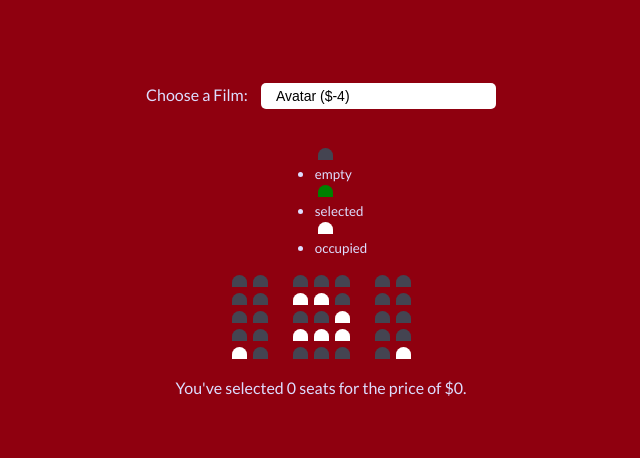
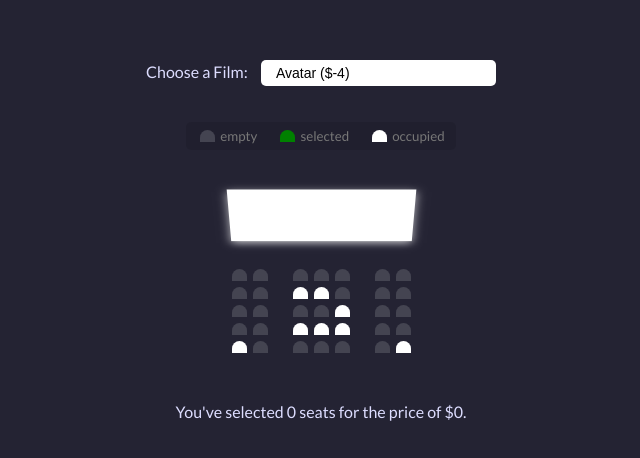
Before and after one commit to WinterCricket/Movvie-Seats, a plain HTML site: page index.html in a window 1280 px wide. Shown: the part 162-620 px from the top of the page, without its empty margins (319-959 px from the left). Drawn offline with Linux system fonts and the light colour scheme.

Commit message:
put up the movie screen

```diff
--- a/style.css
+++ b/style.css
@@ -5,7 +5,7 @@
 }
 
 body {
-	background-color: #8f000f;
+	background-color: #242333;
 	display: flex;
 	flex-direction: column;
 	color: #ddf;
@@ -41,7 +41,10 @@ body {
 
 }
 
-
+.container {
+	perspective: 1000px;
+	margin-bottom: 30px;
+}
 
 
 .seat {
@@ -73,7 +76,7 @@ body {
 
 .seat:not(.occupied):hover {
 	cursor: pointer;
-	transform: scale(1.2);
+	transform: scale(1.5);
 }
 
 .showcase.seat:not(.occupied):hover {
@@ -81,6 +84,38 @@ body {
 	transform: scale(1);
 }
 
+
+.showcase {
+	background: rgba(0,0,0,0.1);
+	padding: 5px 1px;
+	border-radius: 5px;
+	color: #777;
+	list-style-type: none;
+	display: flex;
+	justify-content: space-between;
+
+}
+
+.showcase li{
+	display: flex;
+	align-items: center;
+	justify-content: center;
+	margin: 0 10px;
+}
+
+.showcase li small{
+	margin-left: 2px;
+}
+
 .row {
 	display: flex;
 }
+
+.screen {
+	background-color: #fff;
+	height: 70px;
+	width: 100%;
+	margin: 15px 0;
+	transform: rotateX(-45deg);
+	box-shadow: 0 3px 10px rgba(255, 255, 255, 0.7);
+}
```
